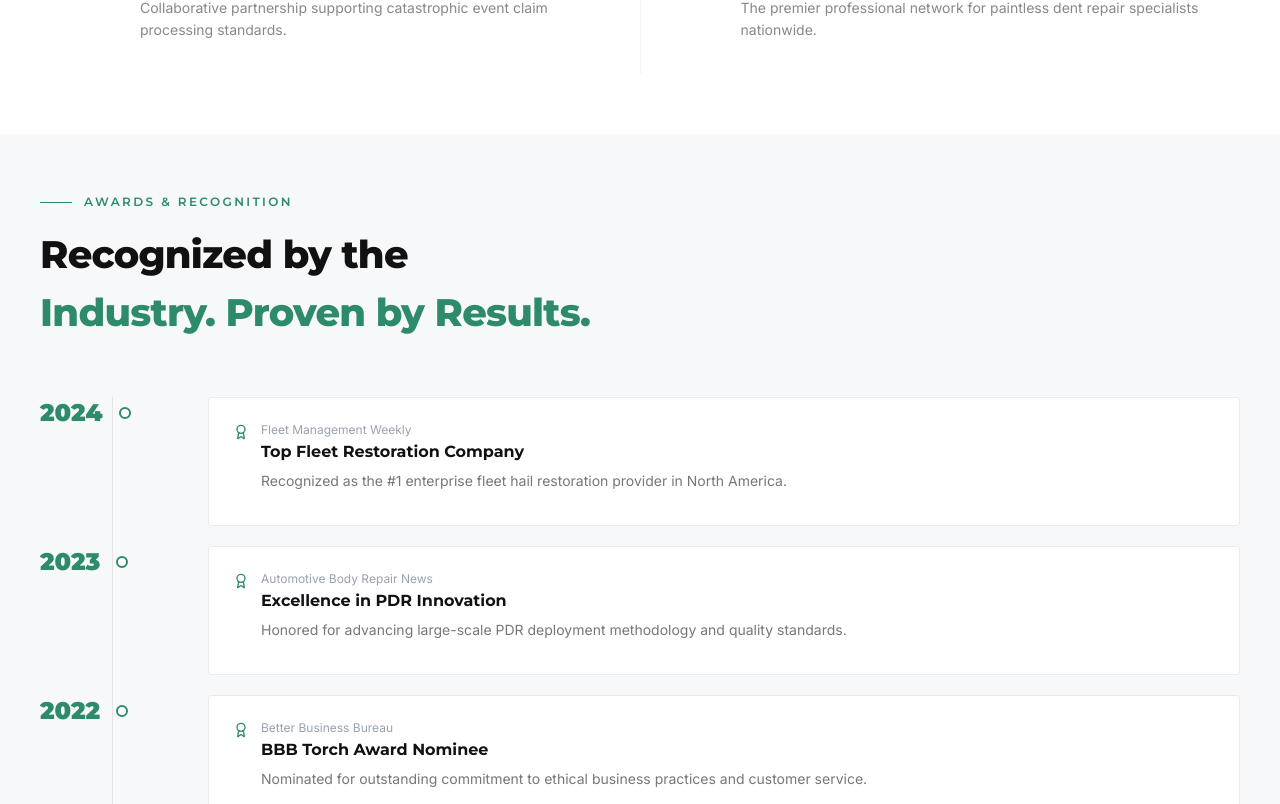
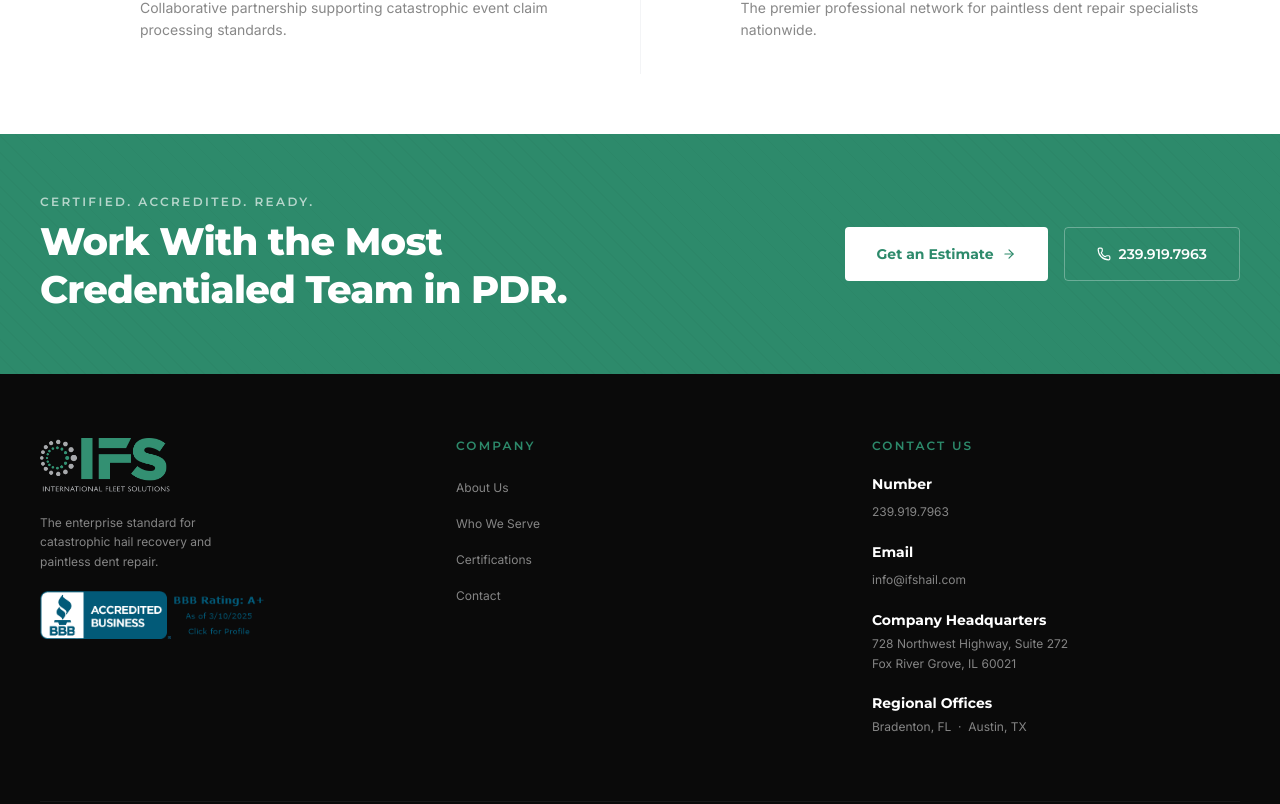
Before and after one commit to techb2bnew/ifs-frontend, a Next.js app: page /certifications in a window 1280 px wide. Shown: the part 3976-4780 px from the top of the page. Built offline with nearby package versions, Linux system fonts and the light colour scheme.

Commit message:
UI fixes

```diff
--- a/src/app/about/page.tsx
+++ b/src/app/about/page.tsx
@@ -336,16 +336,28 @@ function WhyChooseIFS() {
 }
 
 // ─── TESTIMONIALS ─────────────────────────────────────────────────────────────
-const philLongQuote =
-  "When it comes to hail repair, we choose International Fleet Solutions, Inc. (IFS) as our preferred vendor of choice. IFS brings a level of professionalism that we have come to count on for the last 5 years running. We strongly believe that if your dealership is affected by a hail storm, you would be well served by hiring International Fleet Solutions, Inc. to handle the repairs.";
-
 const recLetterQuote =
   "The IFS team impressed me with their professionalism & expertise in this area, from the onset and through completion — including serving as our intermediary between the insurance company to ensure fairness in claims processed, and by quality control upon completion. It has been a sincere pleasure dealing with you and every member of your organization.";
 
 const clientTestimonials = [
-  { quote: philLongQuote, name: "Phil Long Dealerships", location: "Colorado Springs, CO", avatar: IMG.avatar2, initials: "PL" },
-  { quote: philLongQuote, name: "Phil Long Dealerships", location: "Colorado Springs, CO", avatar: IMG.avatar1, initials: "PL" },
-  { quote: philLongQuote, name: "Phil Long Dealerships", location: "Colorado Springs, CO", avatar: IMG.avatar3, initials: "PL" },
+  {
+    quote: "IFS handled over 4,200 units across our Midwest distribution centers after back-to-back hail events last spring. Their logistics, communication, and output quality were genuinely unprecedented. They're the only vendor we call.",
+    name: "Marcus W.",
+    location: "VP of Vehicle Operations — National Auto Distribution Corp.",
+    avatar: IMG.avatar2,
+  },
+  {
+    quote: "We've tried six PDR vendors in the last decade. International Fleet Solutions operates in a different category entirely. Their technicians, turnaround discipline, and account management make every other provider look amateur.",
+    name: "Sandra T.",
+    location: "Director of Fleet Asset Management — Summit Rental Group",
+    avatar: IMG.avatar1,
+  },
+  {
+    quote: "After a catastrophic hail event wiped out 1,800 units on our lot, IFS was on-site within 36 hours with a full crew. They delivered every vehicle on schedule. Our GM called it the most professional vendor experience in 20 years.",
+    name: "David K.",
+    location: "General Manager — Regional Automotive Group",
+    avatar: IMG.avatar3,
+  },
 ];
 
 function ClientTestimonials() {
--- a/src/app/certifications/page.tsx
+++ b/src/app/certifications/page.tsx
@@ -321,52 +321,6 @@ export default function CertificationsPage() {
         </div>
       </section>
 
-      {/* Awards timeline */}
-      <section className="py-10 lg:py-15" style={{ background: "#f7f8f9" }}>
-        <div className="max-w-7xl mx-auto px-6 lg:px-10">
-          <FadeUp className="mb-14">
-            <div className="flex items-center gap-3 mb-4">
-              <div className="w-8 h-px" style={{ background: EMERALD }} />
-              <span className="text-xs font-semibold tracking-[0.2em] uppercase" style={{ color: EMERALD, fontFamily: "Montserrat, sans-serif" }}>Awards & Recognition</span>
-            </div>
-            <h2 style={{ fontFamily: "Montserrat, sans-serif", fontSize: "clamp(2rem, 3vw, 2.6rem)", fontWeight: 800, color: CHARCOAL, letterSpacing: "-0.02em" }}>
-              Recognized by the
-              <br /><span style={{ color: EMERALD }}>Industry. Proven by Results.</span>
-            </h2>
-          </FadeUp>
-
-          <div className="relative">
-            <div className="hidden lg:block absolute left-[72px] top-0 bottom-0 w-px" style={{ background: "rgba(0,0,0,0.07)" }} />
-            <div className="space-y-5">
-              {awards.map((a, i) => (
-                <FadeUp key={`${a.year}-${a.title}`} delay={i * 0.07}>
-                  <div className="grid lg:grid-cols-[144px_1fr] gap-6 items-start">
-                    {/* Year */}
-                    <div className="hidden lg:flex items-center gap-4">
-                      <div className="text-2xl font-black" style={{ fontFamily: "Montserrat, sans-serif", color: EMERALD }}>{a.year}</div>
-                      <div className="w-3 h-3 rounded-full border-2 flex-shrink-0" style={{ background: "#fff", borderColor: EMERALD }} />
-                    </div>
-                    {/* Card */}
-                    <div className="bg-white border rounded-sm p-6 hover:shadow-sm transition-shadow" style={{ borderColor: "rgba(0,0,0,0.08)" }}>
-                      <div className="flex items-start gap-3 mb-2">
-                        <Award size={16} className="flex-shrink-0 mt-0.5" style={{ color: EMERALD }} />
-                        <div>
-                          <div className="flex items-center gap-3 flex-wrap">
-                            <span className="text-xs font-bold lg:hidden" style={{ color: EMERALD, fontFamily: "Montserrat, sans-serif" }}>{a.year}</span>
-                            <span className="text-xs text-gray-400" style={{ fontFamily: "Inter, sans-serif" }}>{a.org}</span>
-                          </div>
-                          <h4 className="font-bold mt-0.5 mb-1.5" style={{ fontFamily: "Montserrat, sans-serif", color: CHARCOAL }}>{a.title}</h4>
-                          <p className="text-sm leading-relaxed" style={{ color: "#777", fontFamily: "Inter, sans-serif" }}>{a.desc}</p>
-                        </div>
-                      </div>
-                    </div>
-                  </div>
-                </FadeUp>
-              ))}
-            </div>
-          </div>
-        </div>
-      </section>
 
       {/* CTA Band */}
       <section className="py-15 relative overflow-hidden" style={{ background: EMERALD }}>
```
